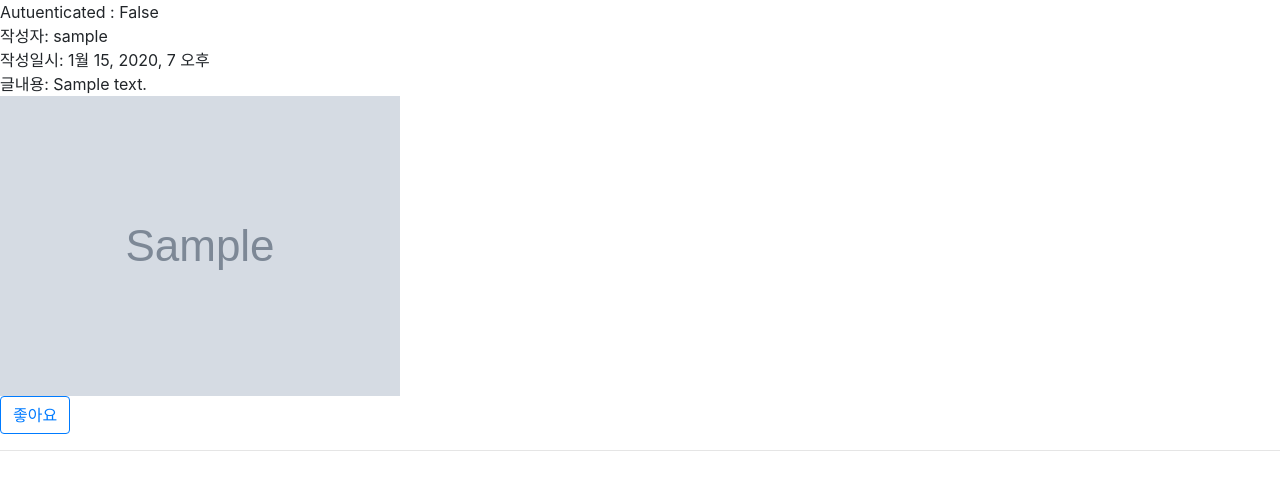
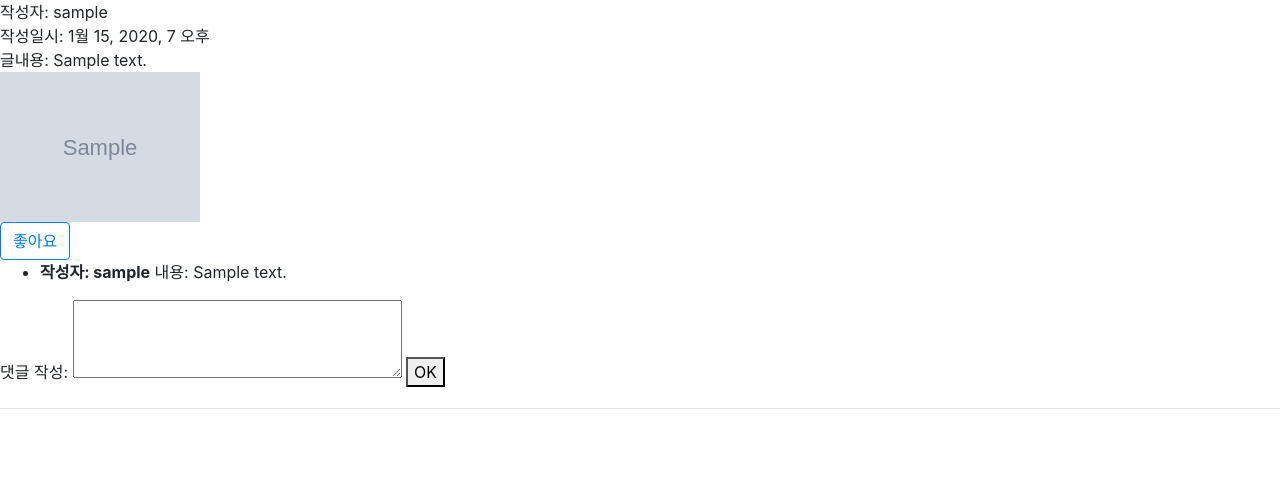
Before and after one commit to rarlala/django_instagram, a Django app: page /posts/ in a window 1280 px wide. Shown: the top 490 px of the page. Run offline with Django 3.2, Linux system fonts and the light colour scheme; tables that the repository leaves empty hold one stand-in row (values such as "Sample post"); grey boxes marked "Sample" are stand-in pictures; some libraries are stand-ins or nearby versions.

Commit message:
댓글 기능 구현

```diff
--- a/app/posts/urls.py
+++ b/app/posts/urls.py
@@ -1,7 +1,7 @@
 from django.urls import path
 
 from . import views
-from .views import post_create
+from .views import post_create, comment_create
 
 app_name = 'posts'
 
@@ -13,4 +13,5 @@ urlpatterns = [
     path('<int:pk>/like/', views.post_like, name='post-like'),
 
     path('create/', post_create, name="post-create"),
+    path('<int:post_pk>/comments/create/', comment_create, name="comment-create"),
 ]
--- a/app/posts/views.py
+++ b/app/posts/views.py
@@ -1,7 +1,7 @@
 from django.shortcuts import render, redirect
 
 from posts.forms import PostCreateForm
-from posts.models import Post, PostLike, PostImage
+from posts.models import Post, PostLike, PostImage, PostComment
 
 
 def post_list(request):
@@ -96,3 +96,24 @@
             'form': form,
         }
         return render(request, 'posts/post-create.html', context)
+
+
+def comment_create(request, post_pk):
+    # URL: /posts/<int:post_pk>/comments/create/
+    # Template: 없음 (post_list.html 내에 Form을 구현)
+    #  post-list.html 내부에서, 각 Post마다 자신에게 연결된 PostComment목록을 보여주도록 함
+    #   보여주는 형식은
+    #   <ul>
+    #       <li><b>작성자명</b><span>내용</span>/li>
+    #       <li><b>작성자명</b><span>내용</span>/li>
+    #   </ul>
+    # Form: post.forms.CommentCreateForm
+
+    comment = request.POST['comment']
+
+    post = Post.objects.get(pk=post_pk)
+
+    PostComment.objects.create(post=post, author=request.user, content=comment)
+    # post.postcomment_set.creata(post=post, author=request.user, content=comment)
+
+    return redirect('posts:post-list')
--- a/app/templates/posts/post-list.html
+++ b/app/templates/posts/post-list.html
@@ -1,23 +1,21 @@
 {% extends 'base.html' %}
 
 {% block content %}
-
-    <div>Autuenticated : {{request.user.is_authenticated}}</div>
     <div>
         {% if request.user.is_authenticated %}
             <a href="{%url 'members:logout' %}" class="btn btn-primary btn-md mt-3"> 로그아웃 버튼</a>
             <a href="{%url 'posts:post-create' %}" class="btn btn-primary btn-md mt-3"> 글작성 버튼</a>
         {% endif %}
     </div>
+
     {% for post in posts %}
     <div>작성자: {{post.author}}</div>
     <div>작성일시: {{post.created}}</div>
     <div>글내용: {{post.content}}</div>
 
         {% for post_image in post.postimage_set.all %}
-    <img src="{{post_image.image.url}}">
+            <img src="{{post_image.image.url}}" style="max-width:200px;">
         {% endfor %}
-
 
     <!--
         이 post가 가진 PostImage들을 출력
@@ -57,8 +55,26 @@
         {% else %}
             <button class="btn btn-outline-primary" type="submit">좋아요</button>
         {% endif %}
+    </form>
 
+    <div>
+        {% for comment in post.postcomment_set.all %}
+        <ul>
+            <li>
+                <b>작성자: {{comment.author}}</b>
+                <span>내용: {{comment.content}}</span>
+            </li>
+        </ul>
+        {% endfor %}
+    </div>
+
+    <form action="{% url 'posts:comment-create' post_pk=post.pk %}" method="POST">
+        {% csrf_token %}
+        <label for="comment">댓글 작성: </label>
+        <textarea type="text" id="comment" name="comment" cols="30" rows="3"></textarea>
+        <button type="submit">OK</button>
     </form>
+
     <hr>
     {% endfor %}
 {% endblock %}
```
Lines whose indentation alone changed are shown as unchanged.
